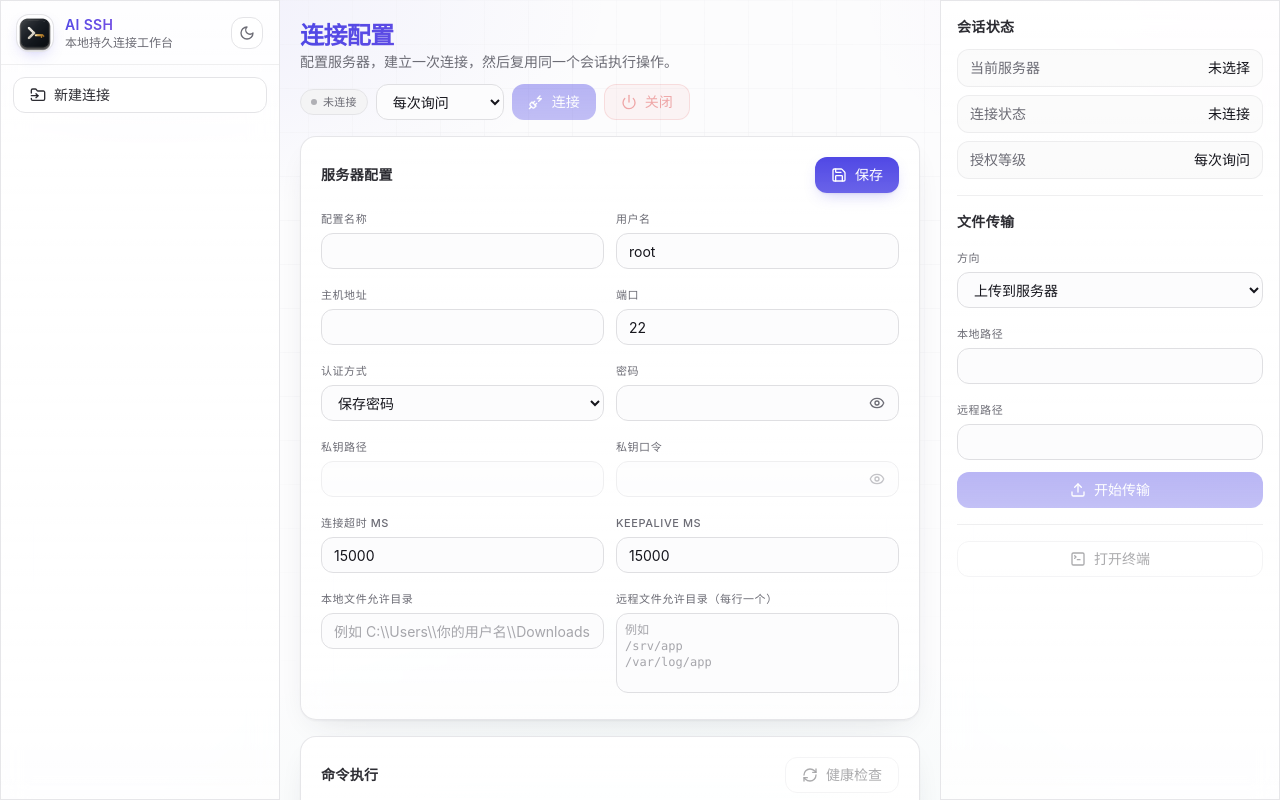
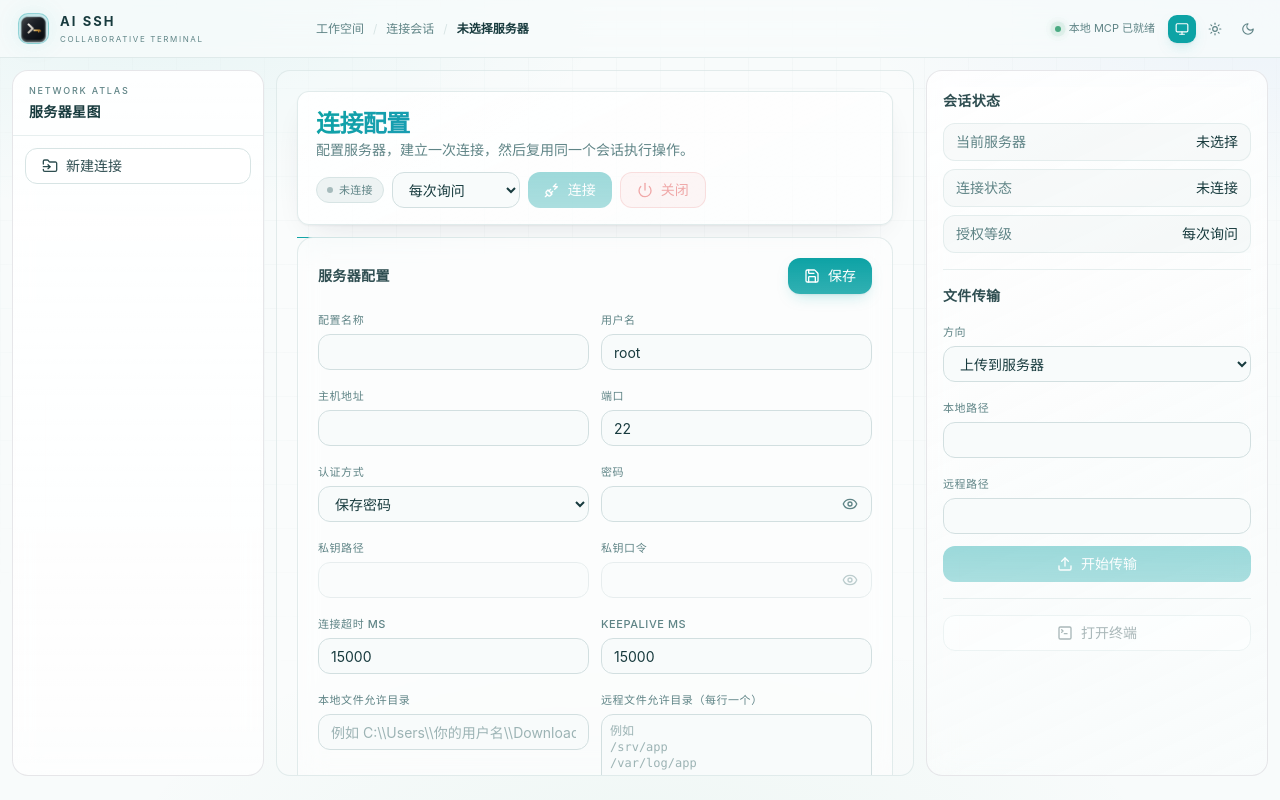
Before and after one commit to suitmob117/orbitSSH, a React (Vite) app: page / in a window 1280 px wide. Built offline with nearby package versions, Linux system fonts and the light colour scheme.

Commit message:
feat: apply future workbench themes

```diff
--- a/src/renderer/src/App.tsx
+++ b/src/renderer/src/App.tsx
@@ -13,6 +13,7 @@ import {
   Power,
   RefreshCw,
   Moon,
+  Monitor,
   Save,
   Sun,
   TerminalSquare,
@@ -45,6 +46,20 @@ const AUTH_LEVEL_LABELS: Record<AuthorizationLevel, string> = {
   auto_readonly: '自动只读',
   trusted_session: '信任会话'
 };
+
+type ThemePreference = 'system' | 'light' | 'dark';
+
+const THEME_STORAGE_KEY = 'ai-ssh:theme-preference';
+
+function getInitialThemePreference(): ThemePreference {
+  const stored = window.localStorage.getItem(THEME_STORAGE_KEY);
+  return stored === 'system' || stored === 'light' || stored === 'dark' ? stored : 'system';
+}
+
+function resolveTheme(preference: ThemePreference): 'light' | 'dark' {
+  if (preference !== 'system') return preference;
+  return window.matchMedia('(prefers-color-scheme: dark)').matches ? 'dark' : 'light';
+}
 
 const DEFAULT_FORM: ConnectionProfileInput = {
   name: '',
@@ -194,7 +209,7 @@ export function App(): JSX.Element {
   const [busy, setBusy] = useState(false);
   const [message, setMessage] = useState<string>();
   const [hostKeyChallenges, setHostKeyChallenges] = useState<HostKeyTrustChallenge[]>([]);
-  const [theme, setTheme] = useState<'light' | 'dark'>('light');
+  const [themePreference, setThemePreference] = useState<ThemePreference>(getInitialThemePreference);
 
   const selectedProfile = profiles.find((profile) => profile.id === selectedProfileId);
   const activeSession = useMemo(() => {
@@ -227,8 +242,19 @@ export function App(): JSX.Element {
   }, []);
 
   useEffect(() => {
-    document.documentElement.classList.toggle('dark', theme === 'dark');
-  }, [theme]);
+    const media = window.matchMedia('(prefers-color-scheme: dark)');
+    const applyTheme = () => {
+      const theme = resolveTheme(themePreference);
+      document.documentElement.classList.toggle('dark', theme === 'dark');
+      document.documentElement.style.colorScheme = theme;
+    };
+    applyTheme();
+    window.localStorage.setItem(THEME_STORAGE_KEY, themePreference);
+    if (themePreference === 'system') {
+      media.addEventListener('change', applyTheme);
+      return () => media.removeEventListener('change', applyTheme);
+    }
+  }, [themePreference]);
 
   useEffect(() => {
     if (activeSession) {
@@ -346,24 +372,29 @@ export function App(): JSX.Element {
   const hostKeyChallenge = hostKeyChallenges.find((challenge) => challenge.profileId === selectedProfileId);
 
   return (
-    <div className="grid h-full grid-cols-[280px_1fr_340px] grid-rows-[1fr_auto] overflow-hidden">
-      <aside className="glass border-r border-border/60">
+    <div className="ai-ssh-workbench">
+      <header className="workbench-topbar">
+        <div className="workbench-brand">
+          <div className="workbench-brand-mark"><img src="/icon.png" alt="AI SSH" /></div>
+          <div><strong>AI SSH</strong><span>COLLABORATIVE TERMINAL</span></div>
+        </div>
+        <div className="workbench-crumb">
+          <span>工作空间</span><i>/</i><span>连接会话</span><i>/</i><b>{selectedProfile?.name ?? '未选择服务器'}</b>
+        </div>
+        <div className="workbench-top-actions">
+          <span className="mcp-ready"><i />本地 MCP 已就绪</span>
+          <ThemeButton active={themePreference === 'system'} label="跟随系统" onClick={() => setThemePreference('system')}><Monitor className="h-3.5 w-3.5" /></ThemeButton>
+          <ThemeButton active={themePreference === 'light'} label="浅色主题" onClick={() => setThemePreference('light')}><Sun className="h-3.5 w-3.5" /></ThemeButton>
+          <ThemeButton active={themePreference === 'dark'} label="深色主题" onClick={() => setThemePreference('dark')}><Moon className="h-3.5 w-3.5" /></ThemeButton>
+        </div>
+      </header>
+      <div className="workbench-grid">
+      <aside className="workbench-sidebar glass border-r border-border/60">
         <div className="flex h-16 items-center gap-3 border-b border-border/60 px-4">
-          <div className="flex h-9 w-9 items-center justify-center overflow-hidden rounded-lg shadow-glow-sm ring-1 ring-border">
-            <img src="/icon.png" alt="AI SSH" className="h-full w-full object-cover" />
+          <div className="min-w-0">
+            <div className="text-[9px] font-medium tracking-[0.2em] text-muted-foreground">NETWORK ATLAS</div>
+            <div className="mt-1 text-sm font-semibold tracking-wide text-foreground">服务器星图</div>
           </div>
-          <div className="min-w-0">
-            <div className="text-sm font-semibold tracking-wide text-gradient">AI SSH</div>
-            <div className="truncate text-xs text-muted-foreground">本地持久连接工作台</div>
-          </div>
-          <button
-            type="button"
-            onClick={() => setTheme((value) => (value === 'dark' ? 'light' : 'dark'))}
-            className="ml-auto inline-flex h-8 w-8 shrink-0 items-center justify-center rounded-lg border border-border bg-card text-muted-foreground transition-all duration-200 hover:border-primary/40 hover:text-foreground"
-            title="切换深色 / 浅色主题"
-          >
-            {theme === 'dark' ? <Sun className="h-4 w-4" /> : <Moon className="h-4 w-4" />}
-          </button>
         </div>
         <div className="space-y-2 p-3">
           <SecondaryButton
@@ -405,7 +436,7 @@ export function App(): JSX.Element {
         </div>
       </aside>
 
-      <main className="min-w-0 overflow-auto p-5">
+      <main className="workbench-stage min-w-0 overflow-auto p-5">
         <div className="mb-4 flex flex-wrap items-start justify-between gap-3">
           <div className="min-w-[220px] flex-1">
             <h1 className="text-2xl font-bold tracking-tight text-gradient">{selectedProfile?.name ?? '连接配置'}</h1>
@@ -622,7 +653,7 @@ export function App(): JSX.Element {
         </section>
       </main>
 
-      <aside className="glass border-l border-border/60 p-4">
+      <aside className="workbench-copilot glass border-l border-border/60 p-4">
         <div className="mb-4">
           <h2 className="text-sm font-semibold tracking-wide text-foreground/90">会话状态</h2>
           <div className="mt-3 space-y-2 text-sm">
@@ -673,12 +704,13 @@ export function App(): JSX.Element {
         </div>
       </aside>
 
-      <div className={cn('col-span-3 glass border-t border-border/60 p-3', terminalOpen ? 'block' : 'hidden')}>
+      <div className={cn('workbench-terminal glass border-t border-border/60 p-3', terminalOpen ? 'block' : 'hidden')}>
         <div className="mb-2 flex items-center gap-2 text-sm font-medium">
           <CheckCircle2 className="h-4 w-4 text-emerald-500 dark:text-emerald-400" />
           会话终端
         </div>
         <div className="h-[260px]">{terminalOpen ? <TerminalPanel session={activeSession} /> : null}</div>
+      </div>
       </div>
     </div>
   );
@@ -699,6 +731,34 @@ function InfoRow({ label, value }: { label: string; value: string }): JSX.Elemen
       <span className="text-muted-foreground">{label}</span>
       <span className="truncate font-medium">{value}</span>
     </div>
+  );
+}
+
+function ThemeButton({
+  active,
+  label,
+  children,
+  onClick
+}: {
+  active: boolean;
+  label: string;
+  children: React.ReactNode;
+  onClick: () => void;
+}): JSX.Element {
+  return (
+    <button
+      type="button"
+      aria-label={label}
+      title={label}
+      aria-pressed={active}
+      onClick={onClick}
+      className={cn(
+        'inline-flex h-7 w-7 items-center justify-center rounded-md transition-all duration-200',
+        active ? 'bg-primary text-primary-foreground shadow-glow-sm' : 'text-muted-foreground hover:bg-muted hover:text-foreground'
+      )}
+    >
+      {children}
+    </button>
   );
 }
 
--- a/src/renderer/src/styles.css
+++ b/src/renderer/src/styles.css
@@ -6,23 +6,23 @@
    Light theme (default) — modern, Linear / Vercel / Stripe vibe
    ============================================================ */
 :root {
-  --background: 240 20% 99%;
-  --foreground: 240 12% 10%;
+  --background: 180 30% 98%;
+  --foreground: 186 44% 17%;
   --card: 0 0% 100%;
-  --card-foreground: 240 12% 10%;
-  --primary: 243 75% 59%;
+  --card-foreground: 186 44% 17%;
+  --primary: 181 85% 35%;
   --primary-foreground: 0 0% 100%;
-  --secondary: 270 70% 62%;
+  --secondary: 218 77% 60%;
   --secondary-foreground: 0 0% 100%;
-  --accent: 160 72% 40%;
+  --accent: 155 62% 37%;
   --accent-foreground: 0 0% 100%;
-  --muted: 240 6% 96%;
-  --muted-foreground: 240 4% 44%;
+  --muted: 180 19% 94%;
+  --muted-foreground: 184 17% 45%;
   --destructive: 0 72% 51%;
   --destructive-foreground: 0 0% 100%;
-  --border: 240 6% 90%;
-  --input: 240 6% 88%;
-  --ring: 243 75% 59%;
+  --border: 183 20% 87%;
+  --input: 183 18% 85%;
+  --ring: 181 85% 35%;
 
   /* Elevation & surfaces */
   --shadow-glow-sm: 0 1px 2px 0 hsl(240 20% 20% / 0.06), 0 6px 16px -6px hsl(var(--primary) / 0.35);
@@ -37,23 +37,23 @@
    Dark theme — deep tech, neon cyan
    ============================================================ */
 .dark {
-  --background: 222 47% 6%;
-  --foreground: 210 40% 96%;
-  --card: 220 40% 10%;
-  --card-foreground: 210 40% 96%;
-  --primary: 189 94% 55%;
-  --primary-foreground: 222 47% 8%;
-  --secondary: 265 84% 68%;
+  --background: 193 55% 4%;
+  --foreground: 174 40% 94%;
+  --card: 196 46% 9%;
+  --card-foreground: 174 40% 94%;
+  --primary: 172 80% 61%;
+  --primary-foreground: 195 55% 8%;
+  --secondary: 220 91% 73%;
   --secondary-foreground: 0 0% 100%;
-  --accent: 158 84% 52%;
-  --accent-foreground: 222 47% 8%;
-  --muted: 220 30% 16%;
-  --muted-foreground: 215 20% 65%;
+  --accent: 145 72% 63%;
+  --accent-foreground: 195 55% 8%;
+  --muted: 195 31% 15%;
+  --muted-foreground: 182 16% 61%;
   --destructive: 0 84% 62%;
   --destructive-foreground: 0 0% 100%;
-  --border: 215 30% 22%;
-  --input: 215 30% 20%;
-  --ring: 189 94% 55%;
+  --border: 187 31% 20%;
+  --input: 192 34% 17%;
+  --ring: 172 80% 61%;
 
   --shadow-glow-sm: 0 0 16px -6px hsl(var(--primary) / 0.6);
   --shadow-glow: 0 0 0 1px hsl(var(--primary) / 0.35), 0 0 24px -4px hsl(var(--primary) / 0.55);
@@ -162,3 +162,61 @@ body {
   background-clip: text;
   color: transparent;
 }
+
+/* 已确认设计稿 B 的工作台结构 */
+.ai-ssh-workbench {
+  height: 100%;
+  min-width: 1100px;
+  display: grid;
+  grid-template-rows: 58px minmax(0, 1fr);
+  overflow: hidden;
+}
+
+.workbench-topbar {
+  display: grid;
+  grid-template-columns: 280px minmax(0, 1fr) auto;
+  align-items: center;
+  gap: 18px;
+  border-bottom: 1px solid hsl(var(--border) / .72);
+  background: hsl(var(--background) / .76);
+  backdrop-filter: blur(22px) saturate(1.08);
+  -webkit-backdrop-filter: blur(22px) saturate(1.08);
+  padding: 0 18px;
+}
+
+.workbench-brand { display: flex; align-items: center; gap: 11px; min-width: 0; }
+.workbench-brand-mark {
+  display: grid; place-items: center; width: 31px; height: 31px; overflow: hidden;
+  border: 1px solid hsl(var(--primary) / .36); border-radius: 10px;
+  background: linear-gradient(145deg, hsl(var(--primary) / .19), hsl(var(--secondary) / .08));
+  box-shadow: inset 0 0 18px hsl(var(--primary) / .1), 0 0 24px hsl(var(--primary) / .1);
+}
+.workbench-brand-mark img { width: 100%; height: 100%; object-fit: cover; }
+.workbench-brand strong { display: block; font-size: 13px; letter-spacing: .16em; }
+.workbench-brand span { display: block; margin-top: 2px; color: hsl(var(--muted-foreground)); font-size: 8px; letter-spacing: .2em; }
+.workbench-crumb { display: flex; min-width: 0; align-items: center; gap: 9px; color: hsl(var(--muted-foreground)); font-size: 12px; }
+.workbench-crumb i { color: hsl(var(--border)); font-style: normal; }.workbench-crumb b { overflow: hidden; color: hsl(var(--foreground)); font-weight: 600; text-overflow: ellipsis; white-space: nowrap; }
+.workbench-top-actions { display: flex; align-items: center; gap: 5px; }.mcp-ready { display: inline-flex; align-items: center; gap: 8px; margin-right: 8px; color: hsl(var(--muted-foreground)); font-size: 11px; }
+.mcp-ready i { width: 6px; height: 6px; border-radius: 50%; background: hsl(var(--accent)); box-shadow: 0 0 0 4px hsl(var(--accent) / .1), 0 0 12px hsl(var(--accent)); animation: pulse-status 2s ease-in-out infinite; }
+
+.workbench-grid { min-height: 0; display: grid; grid-template-columns: 252px minmax(560px, 1fr) 342px; grid-template-rows: minmax(0, 1fr) auto; gap: 12px; padding: 12px; }
+.workbench-sidebar, .workbench-stage, .workbench-copilot { min-height: 0; border-radius: 16px; }
+.workbench-sidebar { grid-row: 1; overflow: auto; }.workbench-stage { grid-row: 1; border: 1px solid hsl(var(--border) / .7); background: hsl(var(--card) / .28); border-radius: 14px; }.workbench-copilot { grid-row: 1; overflow: auto; }.workbench-terminal { grid-column: 1 / -1; grid-row: 2; border-radius: 14px; }
+.workbench-sidebar > div:first-child { height: 65px; background: hsl(var(--card) / .22); }
+.workbench-stage > section:first-of-type { position: relative; overflow: hidden; }.workbench-stage > section:first-of-type::before { content: ''; position: absolute; top: 0; left: 0; width: 240px; height: 1px; background: linear-gradient(90deg, hsl(var(--primary)), transparent); }
+.workbench-copilot { background: linear-gradient(155deg, hsl(var(--card) / .82), hsl(var(--background) / .68)); }
+.workbench-stage > div:first-child {
+  min-height: 82px; margin: 0 0 12px; padding: 16px 18px;
+  border: 1px solid hsl(var(--border) / .74); border-radius: 12px;
+  background: linear-gradient(155deg, hsl(var(--card) / .88), hsl(var(--card) / .56));
+  box-shadow: inset 0 1px hsl(0 0% 100% / .36), var(--shadow-card);
+}
+.dark .workbench-stage > div:first-child { background: linear-gradient(155deg, hsl(194 44% 11% / .92), hsl(195 55% 7% / .78)); }
+.workbench-stage > section > div.rounded-xl,
+.workbench-stage > section.mt-4 { border-color: hsl(var(--border) / .72); background: hsl(var(--card) / .48); }
+.workbench-copilot > div:first-child { position: sticky; top: -16px; z-index: 1; padding-top: 4px; background: inherit; }
+.workbench-terminal { background: linear-gradient(150deg, hsl(194 42% 13%), hsl(195 54% 7%)); box-shadow: inset 0 1px hsl(0 0% 100% / .04), 0 20px 50px hsl(195 55% 5% / .24); }
+.workbench-terminal > div:first-child { color: hsl(172 80% 61%); }
+.dark .workbench-topbar { background: hsl(193 55% 5% / .72); }.dark .workbench-stage { background: hsl(194 44% 9% / .48); }.dark .workbench-copilot { background: linear-gradient(155deg, hsl(194 44% 10% / .9), hsl(195 55% 6% / .9)); }
+
+@keyframes pulse-status { 0%, 100% { opacity: .62; } 50% { opacity: 1; box-shadow: 0 0 0 5px hsl(var(--accent) / .08), 0 0 12px hsl(var(--accent) / .5); } }
```
